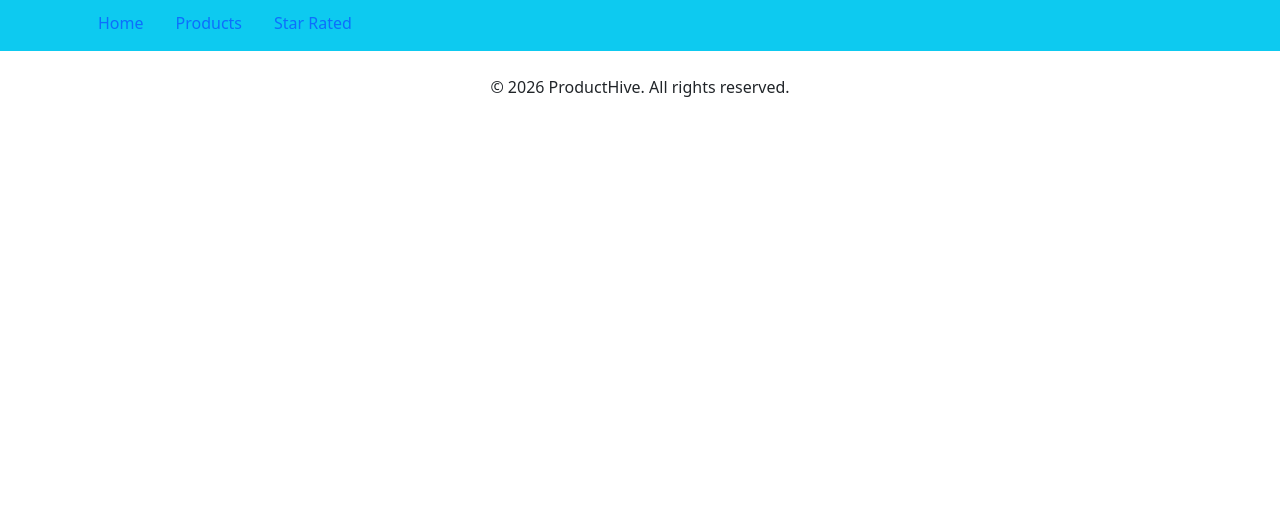
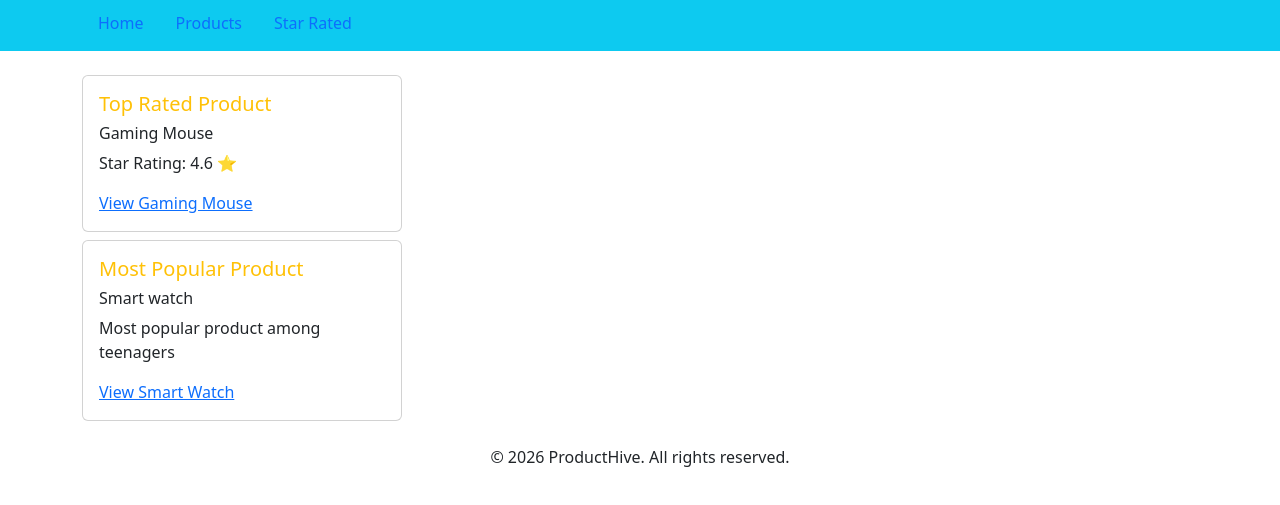
Before and after one commit to himank-03/Product-Hive, a website: page star-rated.html in a window 1280 px wide. Shown: the part 61-566 px from the top of the page. Drawn offline with nearby package versions, Linux system fonts and the light colour scheme.

Commit message:
Updated Star rated products page

```diff
--- a/star-rated.html
+++ b/star-rated.html
@@ -19,6 +19,29 @@
       </nav>
     </div>
     </header>
+    <main class="container mt-4">
+        <section>
+            <div class="card" style="width: 20rem;">
+                <div class="card-body">
+                  <h5 class="card-title text-warning">Top Rated Product</h5>
+                  <h6 class="mt-2 ">Gaming Mouse</h6>
+                  <p class="card-text">Star Rating: 4.6 ⭐</p>
+                  <a href="details.html?id=3" class="card-link">View Gaming Mouse</a>
+                </div>
+              </div>
+        </section>
+        <section class="mt-2">
+            <div class="card" style="width: 20rem;">
+                <div class="card-body">
+                  <h5 class="card-title text-warning">Most Popular Product</h5>
+                  <h6 class="mt-2 ">Smart watch</h6>
+                  <p class="card-text">Most popular product among teenagers</p>
+                  <a href="details.html?id=1" class="card-link">View Smart Watch</a>
+                </div>
+              </div>
+        </section>
+
+    </main>
 
     <footer class="text-center mt-4">
         <p>
```
